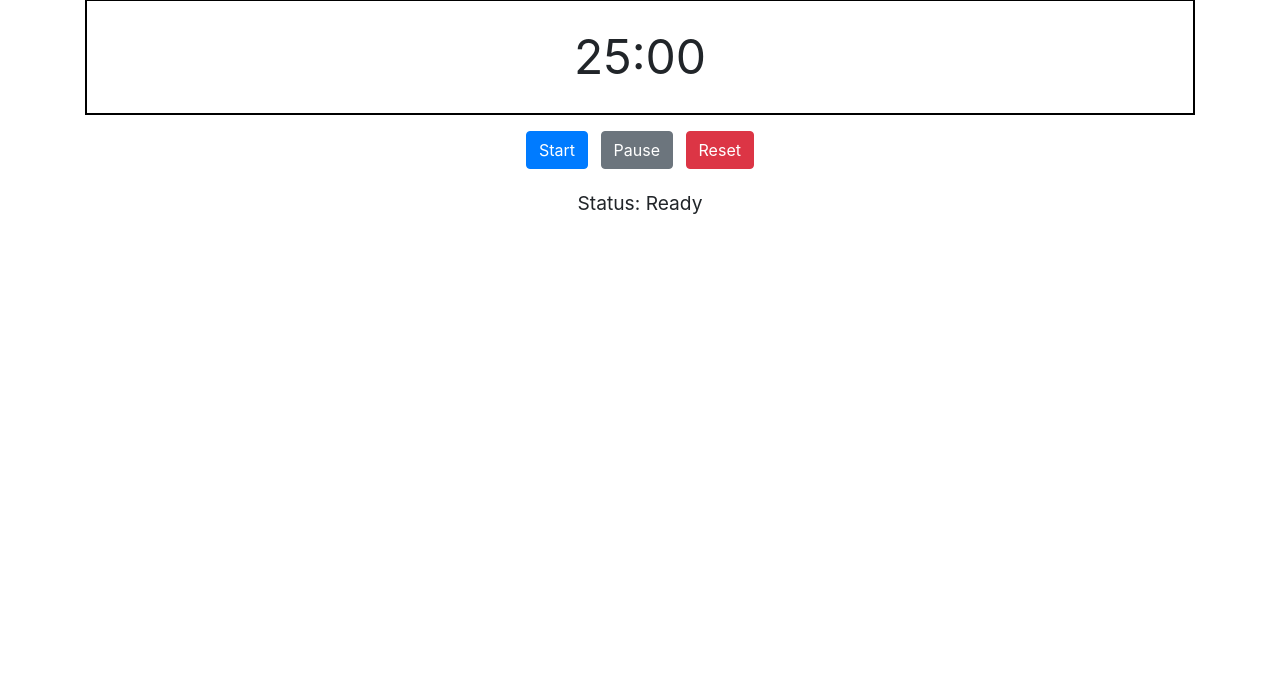
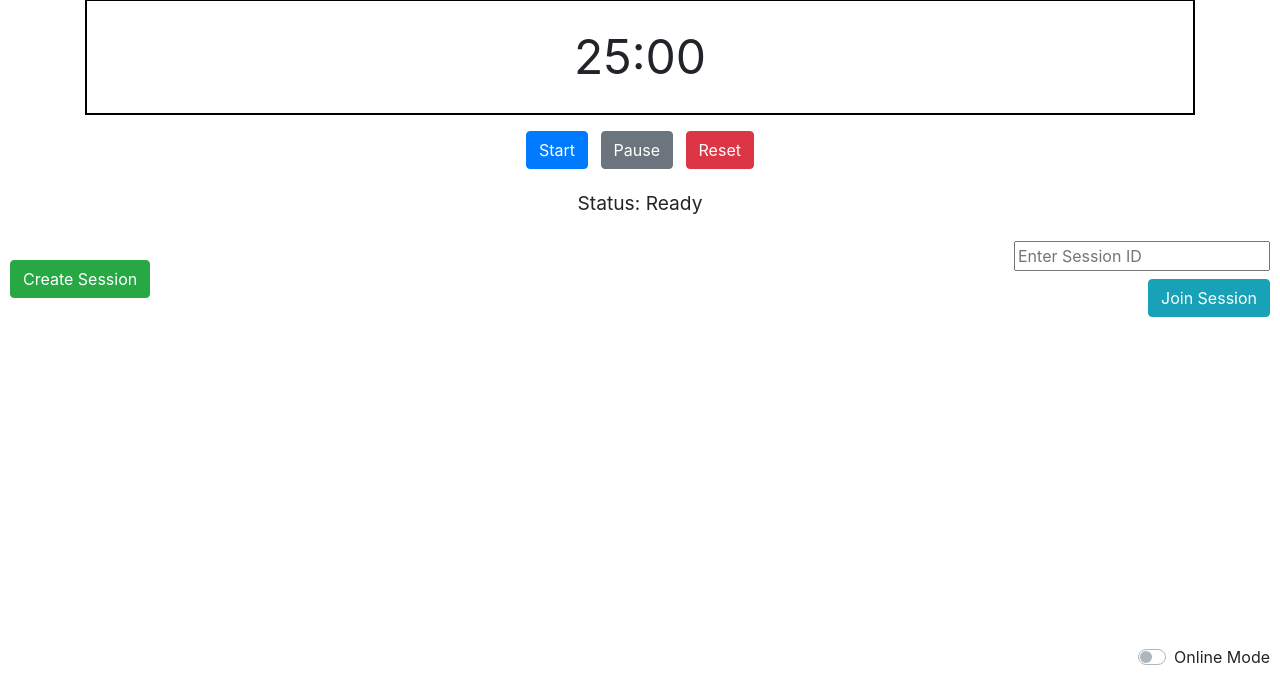
Before and after one commit to justin-pyne/pomo-collab, a Flask app: page / in a window 1280 px wide. Shown: the part 121-800 px from the top of the page. Run offline with Flask 3, Linux system fonts and the light colour scheme; some libraries are stand-ins or nearby versions.

Commit message:
formatting + added create and join session buttons

```diff
--- a/idea_log.txt
+++ b/idea_log.txt
@@ -3,6 +3,11 @@ A notepad to serve as a place to record future ideas and features I want to impl
 In progress:
 - action sockets: need to implement session id
 - Create session on frontend
+- online Toggle
+    - make create and join session not available
+    - make timer work when offline
+    - check online mode on before emitting
+    - replace YOUR_SESSION_ID with currentSessionID
 
 
 
--- a/templates/index.html
+++ b/templates/index.html
@@ -1,5 +1,6 @@
 <!DOCTYPE html>
 <html lang="en">
+
 <head>
     <meta charset="UTF-8">
     <meta name="viewport" content="width=device-width, initial-scale=1.0">
@@ -12,7 +13,9 @@
     <script src="https://cdnjs.cloudflare.com/ajax/libs/socket.io/4.0.1/socket.io.js"></script> <!-- Socket.IO -->
 
 </head>
+
 <body>
+
     <div class="container mt-5"> <!-- Bootstrap container -->
         <header class="text-center mb-4"> <!-- Centered header -->
             <h1>Pomo-collab</h1>
@@ -32,7 +35,36 @@
             </div>
         </main>
     </div>
+
+    <!-- Floating controls for session creation and joining -->
+    <aside class="session-controls">
+
+        <!-- "Create Session" floating button on the left side -->
+        <div class="position-fixed" style="top: 50%; left: 10px; transform: translateY(-50%);">
+            <button id="createSession" class="btn btn-success">Create Session</button>
+        </div>
+
+        <!-- "Join Session" floating input and button on the right side -->
+        <div class="position-fixed d-flex flex-column align-items-end"
+            style="top: 50%; right: 10px; transform: translateY(-50%);">
+            <input type="text" id="sessionIDInput" placeholder="Enter Session ID" class="mb-2">
+            <button id="joinSession" class="btn btn-info">Join Session</button>
+        </div>
+
+        <!-- Online mode toggle -->
+        <div class="position-fixed" style="bottom: 10px; right: 10px;">
+            <div class="custom-control custom-switch">
+                <input type="checkbox" class="custom-control-input" id="onlineModeSwitch">
+                <label class="custom-control-label" for="onlineModeSwitch">Online Mode</label>
+            </div>
+        </div>
+
+    </aside>
+
+    <!-- Socket.IO -->
     <script src="{{ url_for('static', filename='js/script.js') }}"></script>
+
+    <!-- Audio alert -->
     <audio id="alertSound" src="{{ url_for('static', filename='assets/audio/alert.wav') }}" preload="auto"></audio>
 </body>
 
```
